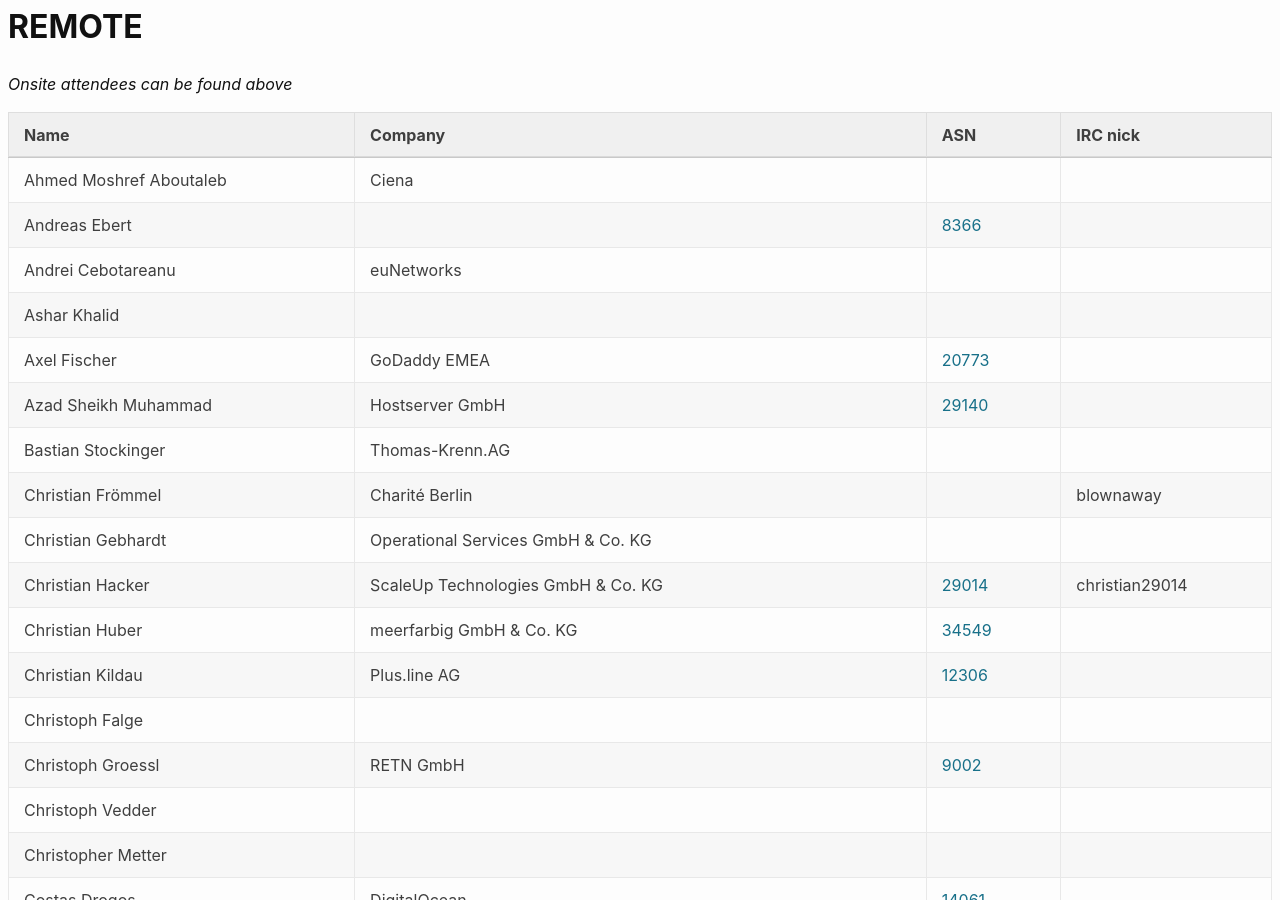
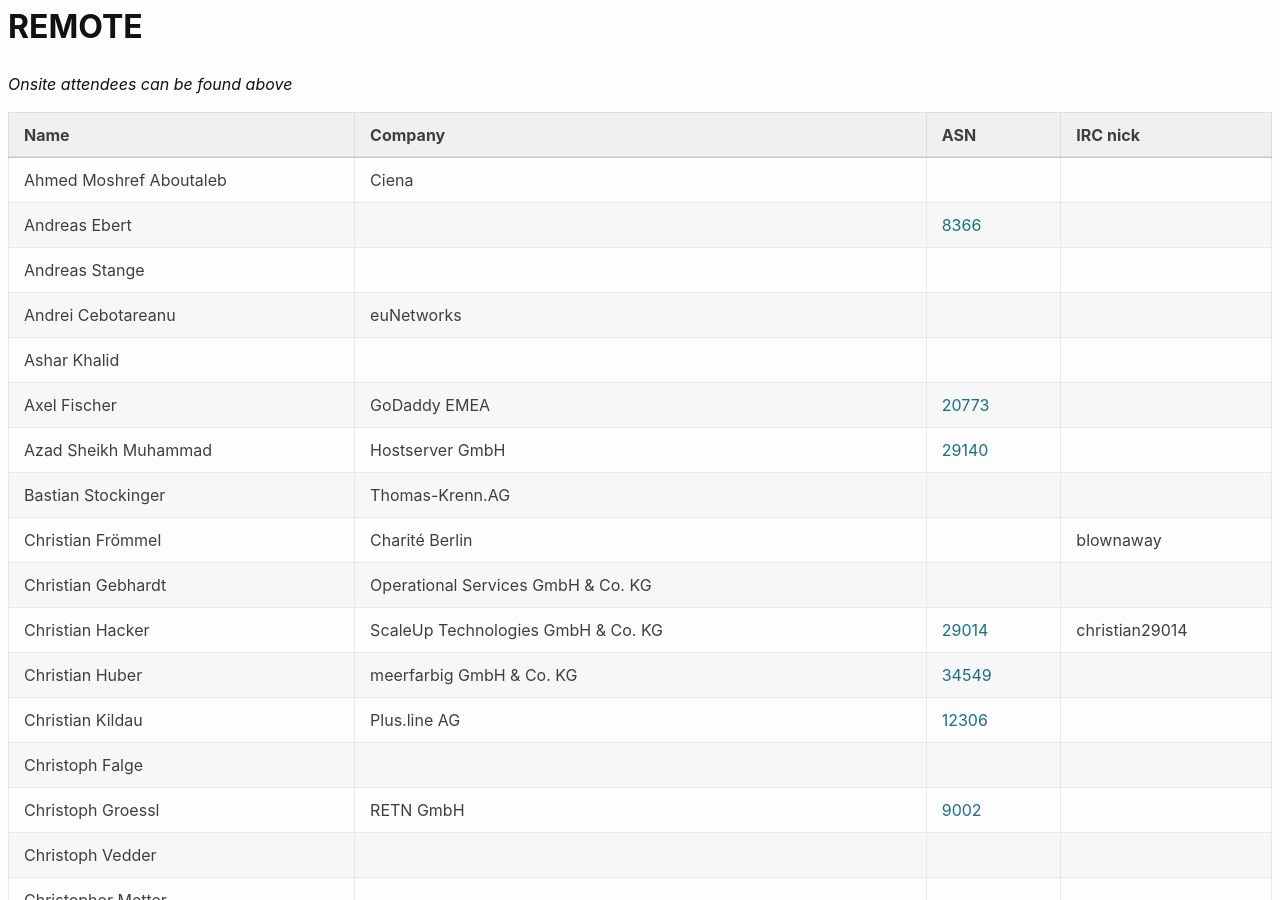
Before and after one commit to denog/pretix-attendeelist, a Jekyll site: the page built from denog14/index.md, in a window 1280 px wide and 900 px high, scrolled down 13119 px. Built offline with Jekyll 4.4.1, drawn with Linux system fonts in a browser that asks for light colours.

Commit message:
Latest data: Fri Nov  4 16:39:52 UTC 2022

```diff
--- a/_data/attendees_denog14_remote.json
+++ b/_data/attendees_denog14_remote.json
@@ -10,6 +10,12 @@
     "company": null,
     "irc": null,
     "asn": "8366"
+  },
+  {
+    "name": "Andreas Stange",
+    "company": null,
+    "irc": null,
+    "asn": null
   },
   {
     "name": "Andrei Cebotareanu",
```
